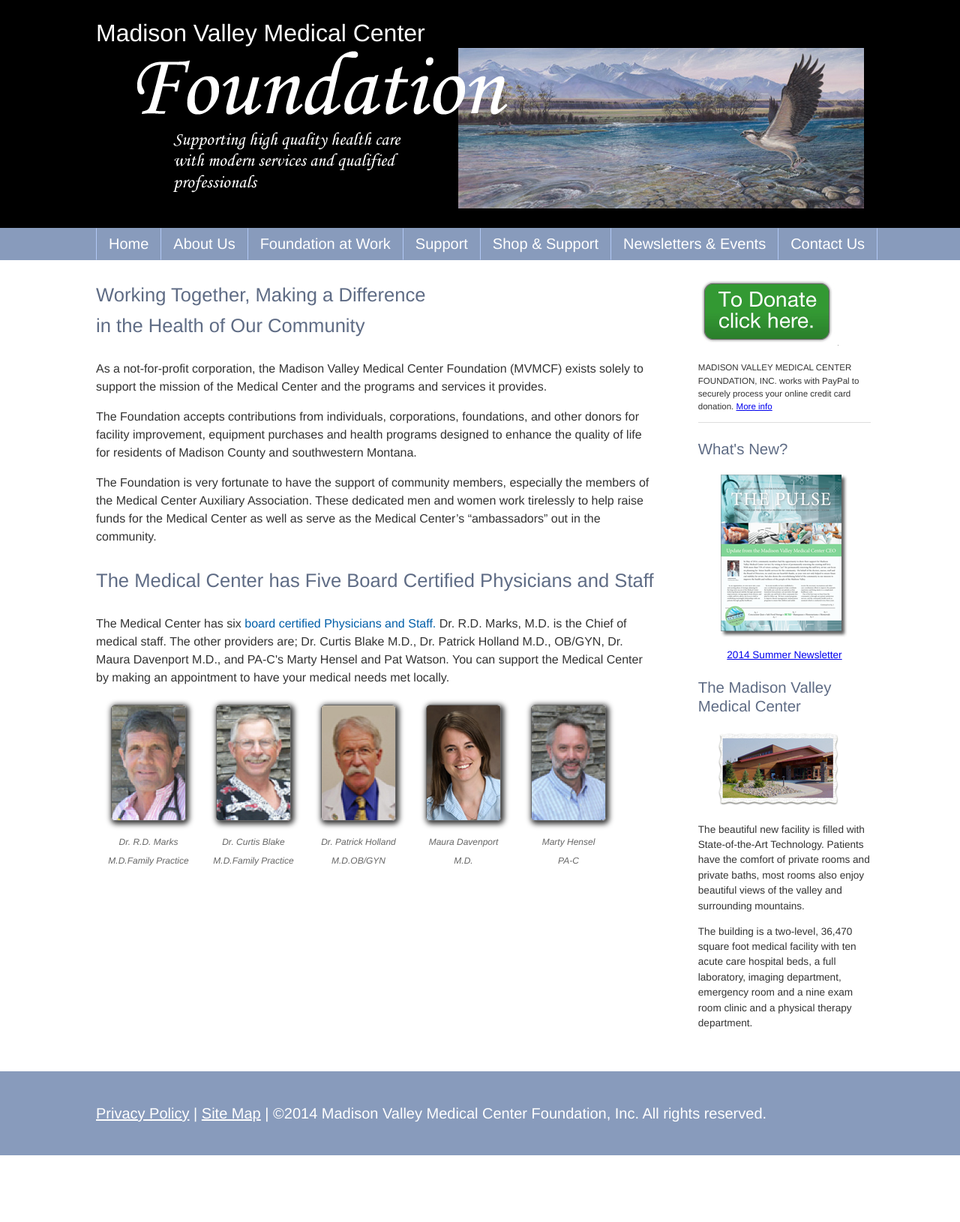
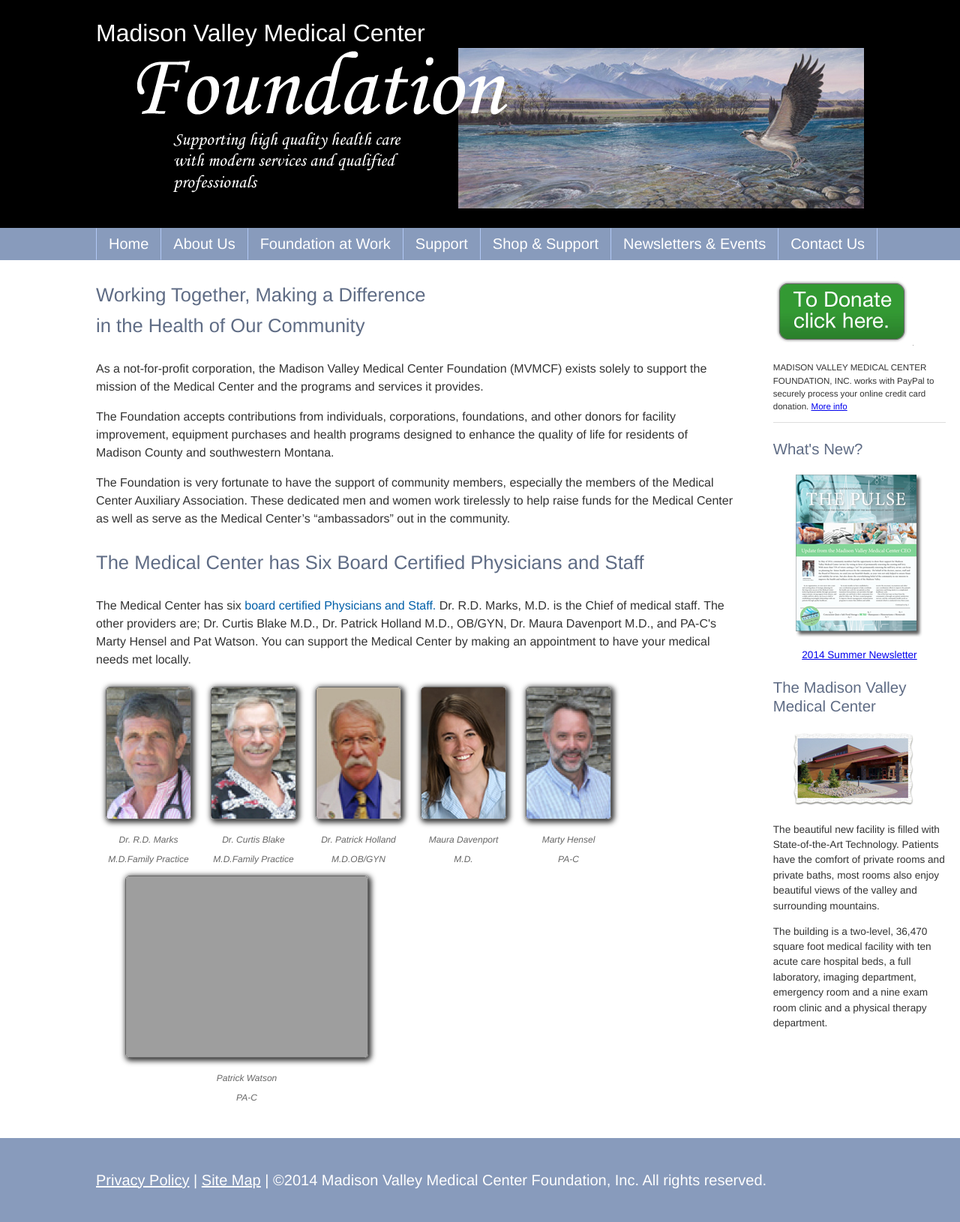
Before and after one commit to polarbeardesign/mvmcf, a PHP site: page / in a window 1280 px wide. Shown: the whole page at 75% size. Before the commit the page ends 1541 px from the top, so only its background shows below. Run offline with PHP 8.4, Linux system fonts and the light colour scheme; grey boxes are pictures that could not be loaded.

Commit message:
added Watson photo, updates

```diff
--- a/inc/new_style.css
+++ b/inc/new_style.css
@@ -187,7 +187,7 @@
 #main-content {
   float: left;
   width: 58%;
-  min-width: 750px;
+  min-width: 850px;
   margin: 0 2% 0 10%;
   }
 
@@ -280,7 +280,7 @@
   }
 
 .head-shot {
-  width: 70%;
+  width: 80%;
   margin: 0.5em 0;
   border: 1px solid #666;
   border-radius: 5px;
--- a/index.php
+++ b/index.php
@@ -27,13 +27,13 @@
 
 <p>The Foundation is very fortunate to have the support of community members, especially the members of the Medical Center Auxiliary Association. These dedicated men and women work tirelessly to help raise funds for the Medical Center as well as serve as the Medical Center&rsquo;s &ldquo;ambassadors&rdquo; out in the community.</p>
 
-<h1>The Medical Center has Five Board Certified Physicians and Staff</h1>
+<h1>The Medical Center has Six Board Certified Physicians and Staff</h1>
 
 <p>The Medical Center has six <a href="http://www.mvmedcenter.org/team/physicians-staff/">board certified Physicians and Staff.</a> Dr. R.D. Marks, M.D. is the Chief of medical staff. The other providers are; Dr. Curtis Blake M.D., Dr. Patrick Holland M.D., OB/GYN, Dr. Maura Davenport M.D., and PA-C's Marty Hensel and Pat Watson. You can support the Medical Center by making an appointment to have your medical needs met locally.</p>
 
-<div class="row" style="min-width: 750px;">
+<div class="row" style="min-width: 840px;">
   <div class="cell" style="text-align: center;">
-    <img src="photos/hs_marks.png" class="head-shot" />
+    <img src="photos/hs_marks.png" class="head-shot" style="" />
     <div class="picture-title">Dr. R.D. Marks<br />M.D.Family Practice</div>
   </div>
   <div class="cell" style="text-align: center;">
@@ -52,7 +52,10 @@
     <img src="photos/hs_hensel.jpg" class="head-shot"  />
     <div class="picture-title">Marty Hensel<br />PA-C</div>
   </div>
-
+  <div class="cell" style="text-align: center;">
+    <img src="photos/hs_watson.jpg" class="head-shot"  />
+    <div class="picture-title">Patrick Watson<br />PA-C</div>
+  </div>
 </div>
 
 
--- a/sb_donate.php
+++ b/sb_donate.php
@@ -2,7 +2,7 @@
 <form action="https://www.paypal.com/cgi-bin/webscr" method="post" target="_top">
 <input type="hidden" name="cmd" value="_s-xclick">
 <input type="hidden" name="hosted_button_id" value="MB2WRTZD3DWK4">
-<input type="image" src="http://www.polarbeardesign.net/clients/madison_valley/mvmcf_preview_site/photos/donate_button.jpg" border="0" name="submit" alt="PayPal - The safer, easier way to pay online!">
+<input type="image" src="photos/donate_button.jpg" border="0" name="submit" alt="PayPal - The safer, easier way to pay online!">
 <img alt="" border="0" src="https://www.paypalobjects.com/en_US/i/scr/pixel.gif" width="1" height="1">
 </form>
 <p>MADISON VALLEY MEDICAL CENTER FOUNDATION, INC. works with PayPal to securely process your online credit card donation. <a href="donation.php">More info</a></p>
```
